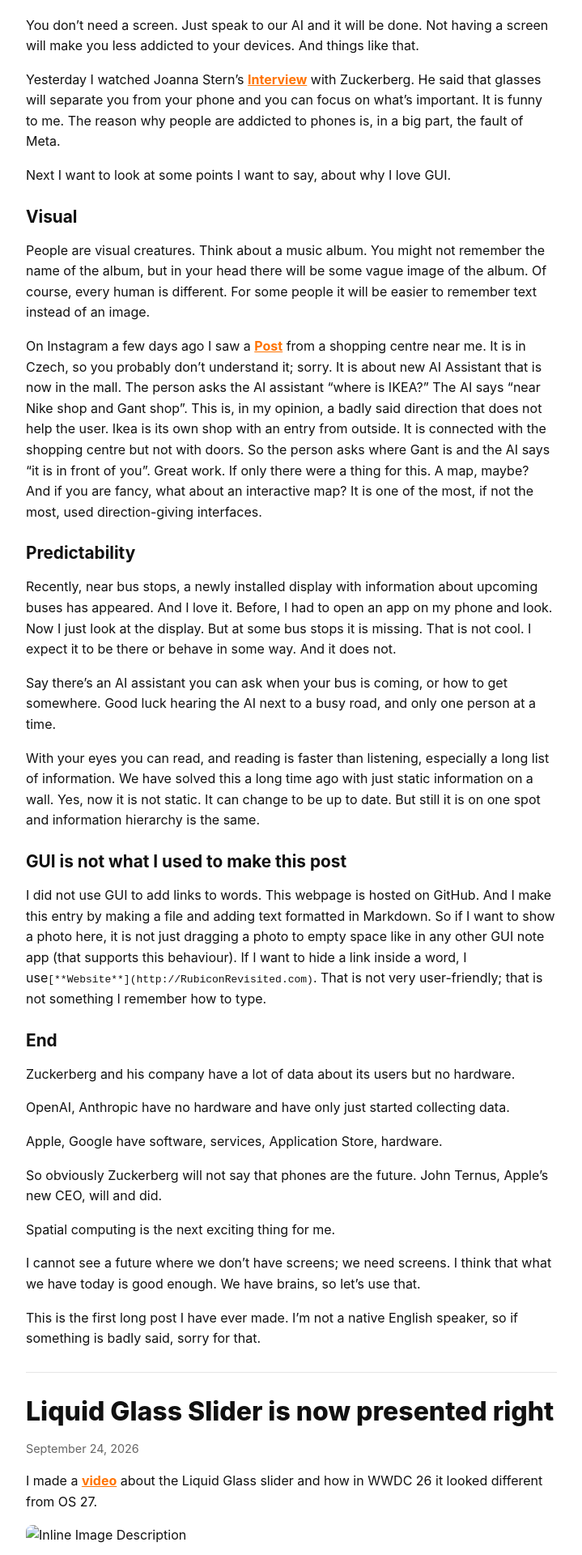
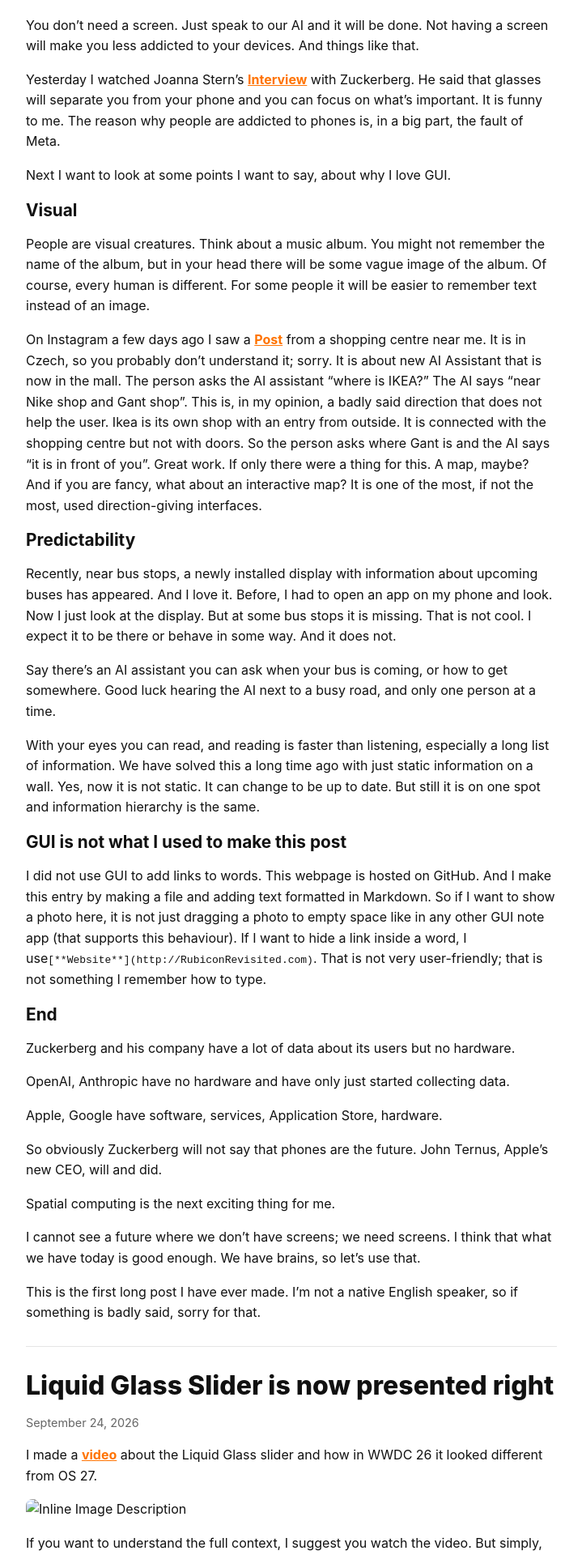
Before and after one commit to StepanJiri/stepankarasek.github.io, a Jekyll site: the page built from index.md, in a window 1280 px wide. Shown: the part 363-2283 px from the top of the page at 81% size, without its empty margins (280-999 px from the left). Built offline with Jekyll 4.4.1, drawn with Linux system fonts in a browser that asks for light colours.

Commit message:
Update style.css

```diff
--- a/assets/css/style.css
+++ b/assets/css/style.css
@@ -118,14 +118,28 @@ main {
   padding: 1.5rem 2rem;
 }
 
-h1 { font-size: 2.25rem; font-weight: 800; line-height: 1.2; margin-top: 0.5rem; }
-h2 { font-size: 1.6rem; font-weight: 700; line-height: 1.3; }
+h1 {
+  font-size: 2.25rem;
+  font-weight: 800;
+  line-height: 1.2;
+  margin-top: 0.5rem;
+  margin-bottom: 0.5rem;
+}
+
+h2 {
+  font-size: 1.6rem;
+  font-weight: 700;
+  line-height: 1.3;
+  margin-top: 1.25rem;
+  margin-bottom: 0.3rem;
+}
+
 h3 {
   font-size: 1.3rem;
   font-weight: 700;
   line-height: 1.3;
-  margin-top: 1.5rem;
-  margin-bottom: 0.4rem;
+  margin-top: 1rem;
+  margin-bottom: 0.3rem;
 }
 
 .full-post h2,
@@ -151,7 +165,7 @@ h3 {
 .post-meta {
   color: var(--muted);
   font-size: 0.9rem;
-  margin-bottom: 1rem;
+  margin-bottom: 0.5rem;
 }
 
 .post-divider {
```
